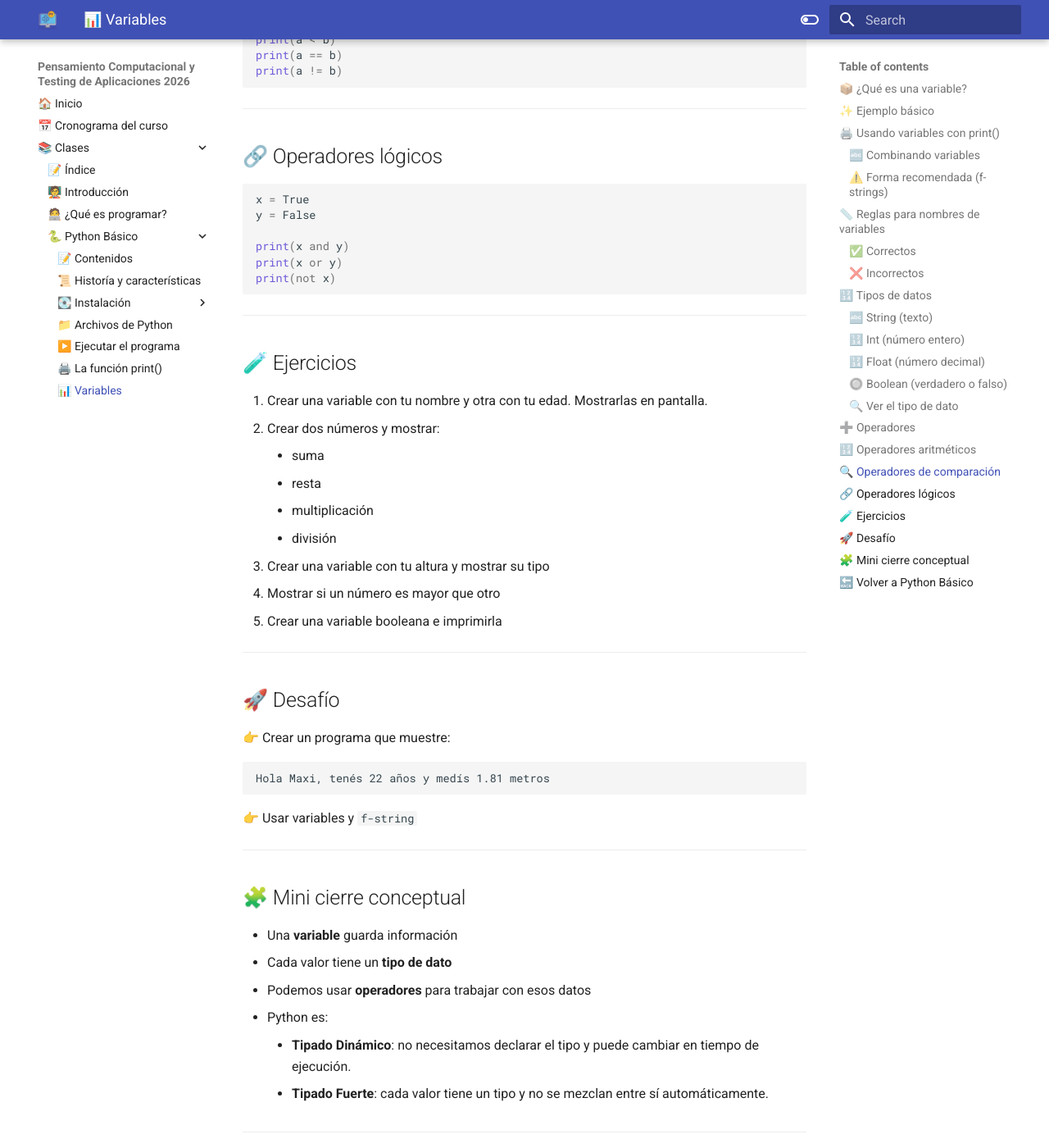
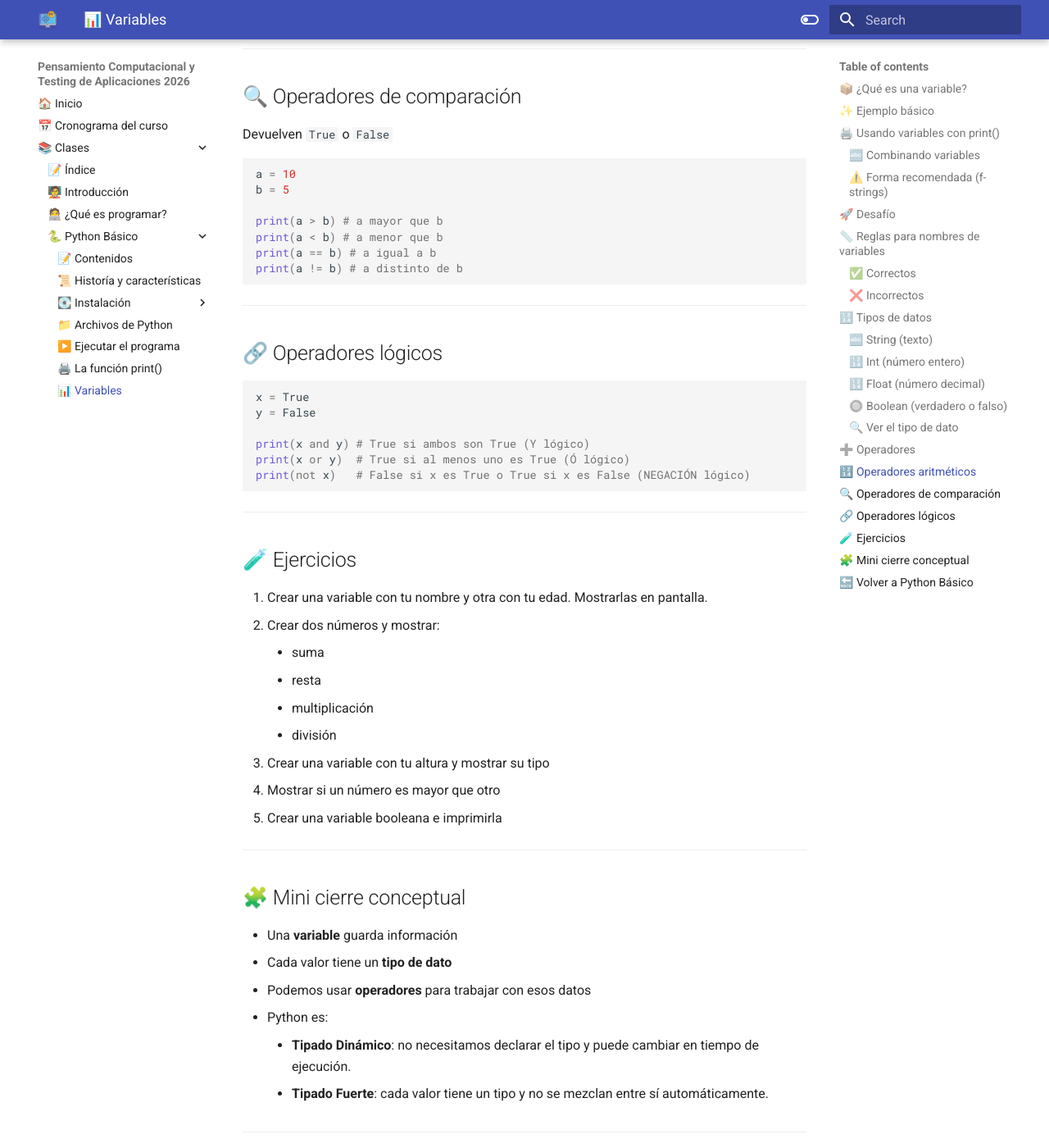
Before and after one commit to MaxiNunez24/pensamiento-computacional-testing-2026, an MkDocs documentation site: the page built from docs/clases/python/variables.md, in a window 1280 px wide and 1400 px high, scrolled down 3544 px. Shown: the whole window at 82% size. Built offline with MkDocs 1.6.1 and Material for MkDocs 9.7.7, drawn with Linux system fonts in a browser that asks for light colours; some of the changed text lies outside the part shown.

Commit message:
Fixed clases Variables

````diff
--- a/docs/clases/python/variables.md
+++ b/docs/clases/python/variables.md
@@ -57,6 +57,18 @@
 ```
 
 👉 Más limpio y más profesional
+
+## 🚀 Desafío
+
+👉 Crear un programa que muestre:
+
+```
+Hola Maxi, tenés 22 años y medís 1.81 metros
+```
+
+👉 Usar variables y `f-string`
+
+---
 
 ---
 
@@ -171,10 +183,10 @@
 a = 10
 b = 5
 
-print(a > b)
-print(a < b)
-print(a == b)
-print(a != b)
+print(a > b) # a mayor que b
+print(a < b) # a menor que b
+print(a == b) # a igual a b
+print(a != b) # a distinto de b
 ```
 
 ---
@@ -185,9 +197,9 @@
 x = True
 y = False
 
-print(x and y)
-print(x or y)
-print(not x)
+print(x and y) # True si ambos son True (Y lógico)
+print(x or y)  # True si al menos uno es True (Ó lógico)
+print(not x)   # False si x es True o True si x es False (NEGACIÓN lógico)
 ```
 
 ---
@@ -204,18 +216,6 @@
 3. Crear una variable con tu altura y mostrar su tipo
 4. Mostrar si un número es mayor que otro
 5. Crear una variable booleana e imprimirla
-
----
-
-## 🚀 Desafío
-
-👉 Crear un programa que muestre:
-
-```
-Hola Maxi, tenés 22 años y medís 1.81 metros
-```
-
-👉 Usar variables y `f-string`
 
 ---
 
````
Also changed, not shown: site/clases/python/variables/index.html, site/search/search_index.json, 1 other file.
